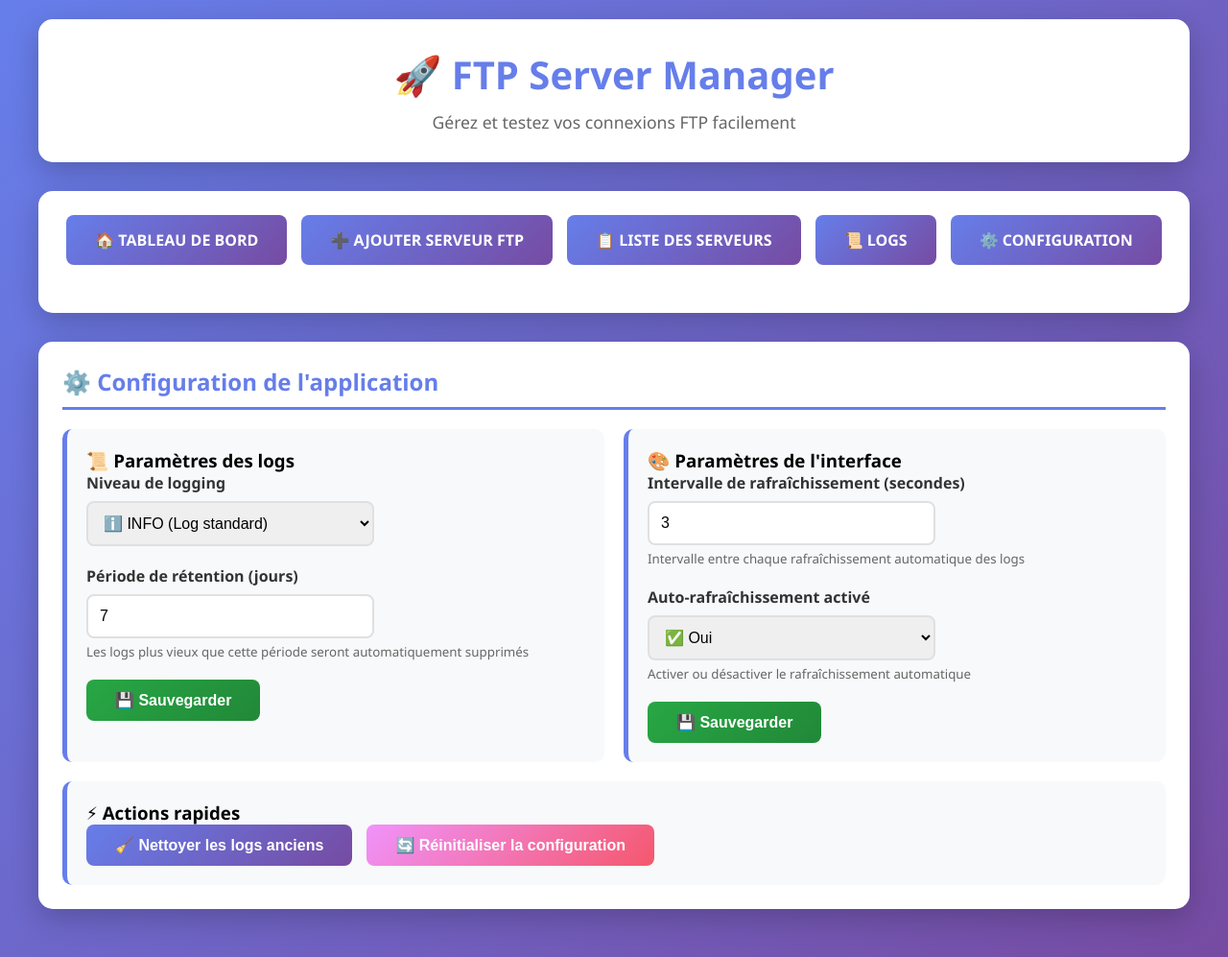
After one commit to SHARKYBLUSTER/SyncFTP, a Flask app: page /config in a window 1280 px wide. The commit adds this page. Shown: the whole page at 96% size. Run offline with Flask 3, Linux system fonts and the light colour scheme.

Commit message:
Ajout filtres de logs et page de configuration - Filtres par type (ALL, INFO, WARNING, ERROR, DEBUG) dans logs.html - Creation de templates/config.html avec:   - Parametres des logs (niveau, retention)   - Parametres UI (intervalle rafraichissement, auto-refresh)   - Actions rapides (nettoyage, reinitialisation) - Configuration persistee dans config.json - Nettoyage automatique des logs anciens - Bouton CONFIGURATION ajoute dans menu de toutes les pages - logs.html utilise intervalle de rafraichissement configurable - config.json et app.log ajoutes dans .gitignore
Generated by Mistral Vibe.
Co-Authored-By: Mistral Vibe <vibe@mistral.ai>

```diff
--- a/app.py
+++ b/app.py
@@ -16,7 +16,7 @@ import os
 import json
 import argparse
 import logging
-from datetime import datetime
+from datetime import datetime, timedelta
 from flask import Flask, render_template, request, jsonify, redirect, url_for
 from ftp_tools import FTPConfig, FTPConnector
 
@@ -24,6 +24,7 @@ from ftp_tools import FTPConfig, FTPConnector
 APP_NAME = "FTP Server Manager"
 DATA_FILE = "ftp_servers.json"
 LOG_FILE = "app.log"
+CONFIG_FILE = "config.json"
 LOG_FORMAT = "[%(asctime)s] %(levelname)s: %(message)s"
 
 # Initialisation de l'app Flask
@@ -55,6 +56,81 @@ def get_logs():
             return f.read()
     except Exception as e:
         return f"Erreur lors de la lecture des logs: {e}"
+
+
+def load_config():
+    """Charge la configuration depuis le fichier JSON"""
+    default_config = {
+        'log_retention_days': 7,
+        'log_refresh_interval': 3,
+        'log_level': 'INFO',
+        'auto_refresh': True
+    }
+    if not os.path.exists(CONFIG_FILE):
+        save_config(default_config)
+        return default_config
+    try:
+        with open(CONFIG_FILE, 'r', encoding='utf-8') as f:
+            return json.load(f)
+    except Exception as e:
+        app.logger.error(f"Erreur lors du chargement de la config: {e}")
+        return default_config
+
+
+def save_config(config):
+    """Sauvegarde la configuration dans le fichier JSON"""
+    try:
+        with open(CONFIG_FILE, 'w', encoding='utf-8') as f:
+            json.dump(config, f, indent=2, ensure_ascii=False)
+        app.logger.info("Configuration sauvegardée")
+    except Exception as e:
+        app.logger.error(f"Erreur lors de la sauvegarde de la config: {e}")
+
+
+def cleanup_old_logs():
+    """Nettoie les logs anciens selon la période de rétention"""
+    config = load_config()
+    retention_days = config.get('log_retention_days', 7)
+
+    if not os.path.exists(LOG_FILE):
+        return
+
+    try:
+        cutoff_date = datetime.now() - timedelta(days=retention_days)
+
+        with open(LOG_FILE, 'r', encoding='utf-8') as f:
+            lines = f.readlines()
+
+        new_lines = []
+        for line in lines:
+            try:
+                # Extraire la date du log [2024-01-15 10:30:45]
+                date_str = line.split(']')[0].strip('[')
+                log_date = datetime.strptime(date_str, '%Y-%m-%d %H:%M:%S')
+                if log_date >= cutoff_date:
+                    new_lines.append(line)
+            except:
+                new_lines.append(line)
+
+        with open(LOG_FILE, 'w', encoding='utf-8') as f:
+            f.writelines(new_lines)
+
+        app.logger.info(f"Nettoyage des logs: conservés {len(new_lines)} lignes sur {len(lines)}")
+    except Exception as e:
+        app.logger.error(f"Erreur lors du nettoyage des logs: {e}")
+
+
+def filter_logs(logs, log_type=None):
+    """Filtre les logs par type"""
+    if not log_type or log_type == 'ALL':
+        return logs
+
+    filtered_lines = []
+    for line in logs.split('\n'):
+        if f'] {log_type}:' in line:
+            filtered_lines.append(line)
+
+    return '\n'.join(filtered_lines)
 
 
 def load_servers():
@@ -175,9 +251,18 @@ def logs_page():
     return render_template('logs.html', app_name=APP_NAME)
 
 
+@app.route('/config')
+def config_page():
+    """Page de configuration"""
+    config = load_config()
+    return render_template('config.html', config=config, app_name=APP_NAME)
+
+
 @app.route('/api/logs', methods=['GET', 'DELETE'])
 def api_logs():
     """API: Retourne ou efface le contenu des logs"""
+    log_type = request.args.get('type', 'ALL')
+
     if request.method == 'DELETE':
         try:
             if os.path.exists(LOG_FILE):
@@ -190,7 +275,41 @@ def api_logs():
             return jsonify({'success': False, 'message': str(e)}), 500
     else:
         logs = get_logs()
-        return jsonify({'logs': logs})
+        filtered_logs = filter_logs(logs, log_type)
+        return jsonify({'logs': filtered_logs})
+
+
+@app.route('/api/config', methods=['GET', 'POST'])
+def api_config():
+    """API: Récupère ou sauvegarde la configuration"""
+    if request.method == 'POST':
+        config = request.json
+        save_config(config)
+
+        # Appliquer le nouveau niveau de log
+        log_level_map = {
+            'DEBUG': logging.DEBUG,
+            'INFO': logging.INFO,
+            'WARNING': logging.WARNING,
+            'ERROR': logging.ERROR
+        }
+        new_level = log_level_map.get(config.get('log_level', 'INFO'), logging.INFO)
+        app.logger.setLevel(new_level)
+
+        # Nettoyer les logs si la rétention a changé
+        cleanup_old_logs()
+
+        return jsonify({'success': True, 'message': 'Configuration sauvegardée'})
+    else:
+        config = load_config()
+        return jsonify(config)
+
+
+@app.route('/api/cleanup_logs', methods=['POST'])
+def api_cleanup_logs():
+    """API: Nettoie les logs anciens"""
+    cleanup_old_logs()
+    return jsonify({'success': True, 'message': 'Logs nettoyés'})
 
 
 @app.route('/add_server', methods=['POST'])
--- a/templates/add.html
+++ b/templates/add.html
@@ -190,6 +190,7 @@
                 <a href="/add" class="nav-btn">➕ AJOUTER SERVEUR FTP</a>
                 <a href="/list" class="nav-btn">📋 LISTE DES SERVEURS</a>
                 <a href="/logs" class="nav-btn">📜 LOGS</a>
+                <a href="/config" class="nav-btn">⚙️ CONFIGURATION</a>
             </div>
         </div>
 
--- /dev/null
+++ b/templates/config.html
@@ -0,0 +1,436 @@
+<!DOCTYPE html>
+<html lang="fr">
+<head>
+    <meta charset="UTF-8">
+    <meta name="viewport" content="width=device-width, initial-scale=1.0">
+    <title>{{ app_name }} - Configuration</title>
+    <style>
+        * {
+            margin: 0;
+            padding: 0;
+            box-sizing: border-box;
+        }
+
+        body {
+            font-family: 'Segoe UI', Tahoma, Geneva, Verdana, sans-serif;
+            background: linear-gradient(135deg, #667eea 0%, #764ba2 100%);
+            min-height: 100vh;
+            padding: 20px;
+        }
+
+        .container {
+            max-width: 1200px;
+            margin: 0 auto;
+        }
+
+        header {
+            background: white;
+            padding: 30px;
+            border-radius: 15px;
+            box-shadow: 0 10px 30px rgba(0,0,0,0.2);
+            margin-bottom: 30px;
+            text-align: center;
+        }
+
+        h1 {
+            color: #667eea;
+            font-size: 2.5em;
+            margin-bottom: 10px;
+        }
+
+        .subtitle {
+            color: #666;
+            font-size: 1.1em;
+        }
+
+        .section {
+            background: white;
+            padding: 25px;
+            border-radius: 15px;
+            box-shadow: 0 10px 30px rgba(0,0,0,0.2);
+            margin-bottom: 30px;
+        }
+
+        .section-title {
+            font-size: 1.5em;
+            color: #667eea;
+            margin-bottom: 20px;
+            padding-bottom: 10px;
+            border-bottom: 3px solid #667eea;
+        }
+
+        /* Menu de navigation */
+        .nav-menu {
+            display: flex;
+            gap: 15px;
+            margin-bottom: 25px;
+            justify-content: center;
+            flex-wrap: wrap;
+        }
+
+        .nav-btn {
+            display: inline-block;
+            padding: 15px 30px;
+            background: linear-gradient(135deg, #667eea 0%, #764ba2 100%);
+            color: white;
+            border: none;
+            border-radius: 8px;
+            font-size: 16px;
+            font-weight: 600;
+            cursor: pointer;
+            transition: transform 0.2s, box-shadow 0.2s;
+            text-decoration: none;
+        }
+
+        .nav-btn:hover {
+            transform: translateY(-2px);
+            box-shadow: 0 5px 15px rgba(102, 126, 234, 0.4);
+        }
+
+        /* Formulaire de configuration */
+        .config-section {
+            margin-bottom: 30px;
+        }
+
+        .config-section:last-child {
+            margin-bottom: 0;
+        }
+
+        .config-section h3 {
+            color: #667eea;
+            margin-bottom: 15px;
+            font-size: 1.2em;
+        }
+
+        .config-section p {
+            color: #666;
+            margin-bottom: 15px;
+            font-size: 0.95em;
+        }
+
+        .form-group {
+            margin-bottom: 20px;
+        }
+
+        .form-group label {
+            display: block;
+            margin-bottom: 8px;
+            font-weight: 600;
+            color: #333;
+        }
+
+        .form-group input[type="number"],
+        .form-group select {
+            width: 100%;
+            max-width: 300px;
+            padding: 12px;
+            border: 2px solid #e0e0e0;
+            border-radius: 8px;
+            font-size: 16px;
+            transition: border-color 0.3s;
+        }
+
+        .form-group input:focus,
+        .form-group select:focus {
+            outline: none;
+            border-color: #667eea;
+        }
+
+        .btn {
+            display: inline-block;
+            padding: 12px 30px;
+            background: linear-gradient(135deg, #667eea 0%, #764ba2 100%);
+            color: white;
+            border: none;
+            border-radius: 8px;
+            font-size: 16px;
+            font-weight: 600;
+            cursor: pointer;
+            transition: transform 0.2s, box-shadow 0.2s;
+        }
+
+        .btn:hover {
+            transform: translateY(-2px);
+            box-shadow: 0 5px 15px rgba(102, 126, 234, 0.4);
+        }
+
+        .btn-secondary {
+            background: linear-gradient(135deg, #f093fb 0%, #f5576c 100%);
+        }
+
+        .btn-success {
+            background: linear-gradient(135deg, #28a745 0%, #218838 100%);
+        }
+
+        .config-actions {
+            display: flex;
+            gap: 15px;
+            margin-top: 20px;
+        }
+
+        .status-message {
+            padding: 15px;
+            border-radius: 8px;
+            margin-top: 20px;
+            display: none;
+        }
+
+        .status-message.success {
+            background: #d4edda;
+            color: #155724;
+            border: 1px solid #c3e6cb;
+            display: block;
+        }
+
+        .status-message.error {
+            background: #f8d7da;
+            color: #721c24;
+            border: 1px solid #f5c6cb;
+            display: block;
+        }
+
+        .config-grid {
+            display: grid;
+            grid-template-columns: repeat(auto-fit, minmax(300px, 1fr));
+            gap: 20px;
+        }
+
+        .card {
+            background: #f8f9fa;
+            padding: 20px;
+            border-radius: 10px;
+            border-left: 5px solid #667eea;
+        }
+
+        @media (max-width: 768px) {
+            .nav-menu {
+                flex-direction: column;
+                align-items: center;
+            }
+
+            .nav-btn {
+                width: 80%;
+                margin-bottom: 10px;
+            }
+
+            .config-grid {
+                grid-template-columns: 1fr;
+            }
+        }
+    </style>
+</head>
+<body>
+    <div class="container">
+        <header>
+            <h1>🚀 {{ app_name }}</h1>
+            <p class="subtitle">Gérez et testez vos connexions FTP facilement</p>
+        </header>
+
+        <!-- Menu de navigation -->
+        <div class="section">
+            <div class="nav-menu">
+                <a href="/" class="nav-btn">🏠 TABLEAU DE BORD</a>
+                <a href="/add" class="nav-btn">➕ AJOUTER SERVEUR FTP</a>
+                <a href="/list" class="nav-btn">📋 LISTE DES SERVEURS</a>
+                <a href="/logs" class="nav-btn">📜 LOGS</a>
+                <a href="/config" class="nav-btn">⚙️ CONFIGURATION</a>
+            </div>
+        </div>
+
+        <!-- Section: Configuration -->
+        <div class="section">
+            <h2 class="section-title">⚙️ Configuration de l'application</h2>
+
+            <div class="config-grid">
+                <!-- Configuration des logs -->
+                <div class="card">
+                    <h3>📜 Paramètres des logs</h3>
+                    <form id="configForm">
+                        <div class="form-group">
+                            <label for="logLevel">Niveau de logging</label>
+                            <select id="logLevel" name="log_level">
+                                <option value="DEBUG" {% if config.log_level == 'DEBUG' %}selected{% endif %}>🐛 DEBUG (Tous les logs)</option>
+                                <option value="INFO" {% if config.log_level == 'INFO' %}selected{% endif %}>ℹ️ INFO (Log standard)</option>
+                                <option value="WARNING" {% if config.log_level == 'WARNING' %}selected{% endif %}>⚠️ WARNING (Avertissements et erreurs)</option>
+                                <option value="ERROR" {% if config.log_level == 'ERROR' %}selected{% endif %}>❌ ERROR (Uniquement les erreurs)</option>
+                            </select>
+                        </div>
+
+                        <div class="form-group">
+                            <label for="logRetention">Période de rétention (jours)</label>
+                            <input type="number" id="logRetention" name="log_retention_days"
+                                   value="{{ config.log_retention_days }}" min="1" max="365">
+                            <small style="display: block; margin-top: 5px; color: #666;">
+                                Les logs plus vieux que cette période seront automatiquement supprimés
+                            </small>
+                        </div>
+
+                        <div class="config-actions">
+                            <button type="button" class="btn btn-success" onclick="saveConfig()">💾 Sauvegarder</button>
+                        </div>
+                    </form>
+                </div>
+
+                <!-- Configuration de l'interface -->
+                <div class="card">
+                    <h3>🎨 Paramètres de l'interface</h3>
+                    <form id="uiConfigForm">
+                        <div class="form-group">
+                            <label for="refreshInterval">Intervalle de rafraîchissement (secondes)</label>
+                            <input type="number" id="refreshInterval" name="log_refresh_interval"
+                                   value="{{ config.log_refresh_interval }}" min="1" max="60">
+                            <small style="display: block; margin-top: 5px; color: #666;">
+                                Intervalle entre chaque rafraîchissement automatique des logs
+                            </small>
+                        </div>
+
+                        <div class="form-group">
+                            <label for="autoRefresh">Auto-rafraîchissement activé</label>
+                            <select id="autoRefresh" name="auto_refresh">
+                                <option value="true" {% if config.auto_refresh %}selected{% endif %}>✅ Oui</option>
+                                <option value="false" {% if not config.auto_refresh %}selected{% endif %}>❌ Non</option>
+                            </select>
+                            <small style="display: block; margin-top: 5px; color: #666;">
+                                Activer ou désactiver le rafraîchissement automatique
+                            </small>
+                        </div>
+
+                        <div class="config-actions">
+                            <button type="button" class="btn btn-success" onclick="saveConfig()">💾 Sauvegarder</button>
+                        </div>
+                    </form>
+                </div>
+            </div>
+
+            <!-- Actions rapides -->
+            <div class="card" style="margin-top: 20px;">
+                <h3>⚡ Actions rapides</h3>
+                <div style="display: flex; gap: 15px; flex-wrap: wrap;">
+                    <button class="btn" onclick="cleanupLogs()">🧹 Nettoyer les logs anciens</button>
+                    <button class="btn btn-secondary" onclick="resetConfig()">🔄 Réinitialiser la configuration</button>
+                </div>
+            </div>
+
+            <div id="statusMessage" class="status-message"></div>
+        </div>
+    </div>
+
+    <script>
+        // Charger la configuration au démarrage
+        function loadConfig() {
+            fetch('/api/config')
+                .then(response => response.json())
+                .then(config => {
+                    // Mettre à jour les valeurs du formulaire
+                    document.getElementById('logLevel').value = config.log_level || 'INFO';
+                    document.getElementById('logRetention').value = config.log_retention_days || 7;
+                    document.getElementById('refreshInterval').value = config.log_refresh_interval || 3;
+                    document.getElementById('autoRefresh').value = config.auto_refresh !== false ? 'true' : 'false';
+                })
+                .catch(error => {
+                    showStatus('Erreur lors du chargement de la configuration', 'error');
+                });
+        }
+
+        // Sauvegarder la configuration
+        function saveConfig() {
+            const config = {
+                log_level: document.getElementById('logLevel').value,
+                log_retention_days: parseInt(document.getElementById('logRetention').value) || 7,
+                log_refresh_interval: parseInt(document.getElementById('refreshInterval').value) || 3,
+                auto_refresh: document.getElementById('autoRefresh').value === 'true'
+            };
+
+            fetch('/api/config', {
+                method: 'POST',
+                headers: {
+                    'Content-Type': 'application/json',
+                },
+                body: JSON.stringify(config)
+            })
+            .then(response => response.json())
+            .then(data => {
+                if (data.success) {
+                    showStatus('Configuration sauvegardée avec succès!', 'success');
+
+                    // Mettre à jour l'intervalle de rafraîchissement dans la page logs
+                    if (window.opener && window.opener.updateRefreshInterval) {
+                        window.opener.updateRefreshInterval(config.log_refresh_interval * 1000);
+                    }
+                } else {
+                    showStatus('Erreur: ' + data.message, 'error');
+                }
+            })
+            .catch(error => {
+                showStatus('Erreur: ' + error.message, 'error');
+            });
+        }
+
+        // Nettoyer les logs anciens
+        function cleanupLogs() {
+            if (confirm('Êtes-vous sûr de vouloir nettoyer les logs anciens selon la période de rétention actuelle ?')) {
+                fetch('/api/cleanup_logs', { method: 'POST' })
+                    .then(response => response.json())
+                    .then(data => {
+                        showStatus(data.message, 'success');
+                    })
+                    .catch(error => {
+                        showStatus('Erreur: ' + error.message, 'error');
+                    });
+            }
+        }
+
+        // Réinitialiser la configuration
+        function resetConfig() {
+            if (confirm('Êtes-vous sûr de vouloir réinitialiser la configuration aux valeurs par défaut ?')) {
+                const defaultConfig = {
+                    log_level: 'INFO',
+                    log_retention_days: 7,
+                    log_refresh_interval: 3,
+                    auto_refresh: true
+                };
+
+                fetch('/api/config', {
+                    method: 'POST',
+                    headers: {
+                        'Content-Type': 'application/json',
+                    },
+                    body: JSON.stringify(defaultConfig)
+                })
+                .then(response => response.json())
+                .then(data => {
+                    if (data.success) {
+                        showStatus('Configuration réinitialisée!', 'success');
+                        loadConfig();
+                    } else {
+                        showStatus('Erreur: ' + data.message, 'error');
+                    }
+                })
+                .catch(error => {
+                    showStatus('Erreur: ' + error.message, 'error');
+                });
+            }
+        }
+
+        // Afficher un message de statut
+        function showStatus(message, type) {
+            const statusElement = document.getElementById('statusMessage');
+            statusElement.textContent = message;
+            statusElement.className = `status-message ${type}`;
+
+            // Masquer après 5 secondes
+            setTimeout(() => {
+                statusElement.classList.remove(type);
+                setTimeout(() => {
+                    statusElement.style.display = 'none';
+                }, 300);
+            }, 5000);
+        }
+
+        // Charger la configuration au démarrage
+        document.addEventListener('DOMContentLoaded', function() {
+            loadConfig();
+        });
+    </script>
+</body>
+</html>
--- a/templates/index.html
+++ b/templates/index.html
@@ -168,6 +168,7 @@
                 <a href="/add" class="nav-btn">➕ AJOUTER SERVEUR FTP</a>
                 <a href="/list" class="nav-btn">📋 LISTE DES SERVEURS</a>
                 <a href="/logs" class="nav-btn">📜 LOGS</a>
+                <a href="/config" class="nav-btn">⚙️ CONFIGURATION</a>
             </div>
         </div>
 
--- a/templates/list.html
+++ b/templates/list.html
@@ -310,6 +310,7 @@
                 <a href="/add" class="nav-btn">➕ AJOUTER SERVEUR FTP</a>
                 <a href="/list" class="nav-btn">📋 LISTE DES SERVEURS</a>
                 <a href="/logs" class="nav-btn">📜 LOGS</a>
+                <a href="/config" class="nav-btn">⚙️ CONFIGURATION</a>
             </div>
         </div>
 
```
Also changed, not shown: templates/logs.html (+82 -3 lines), 1 other file.
